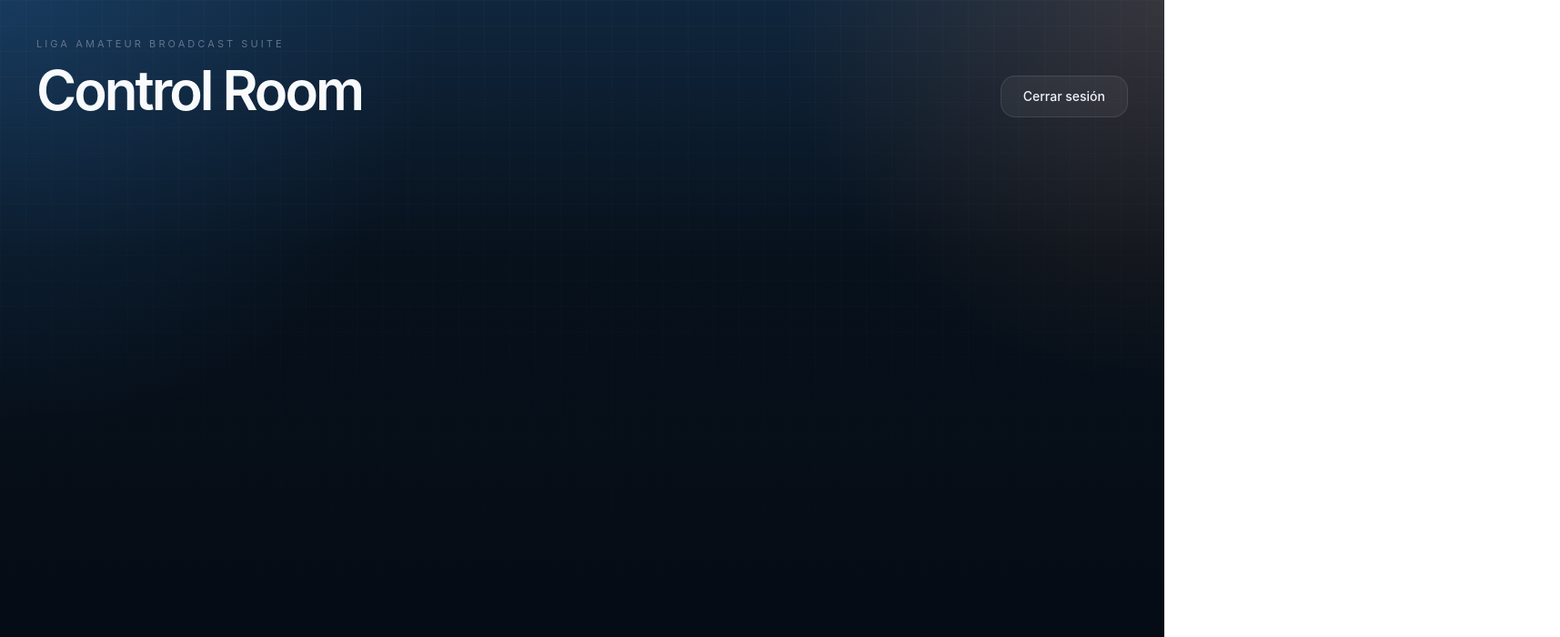
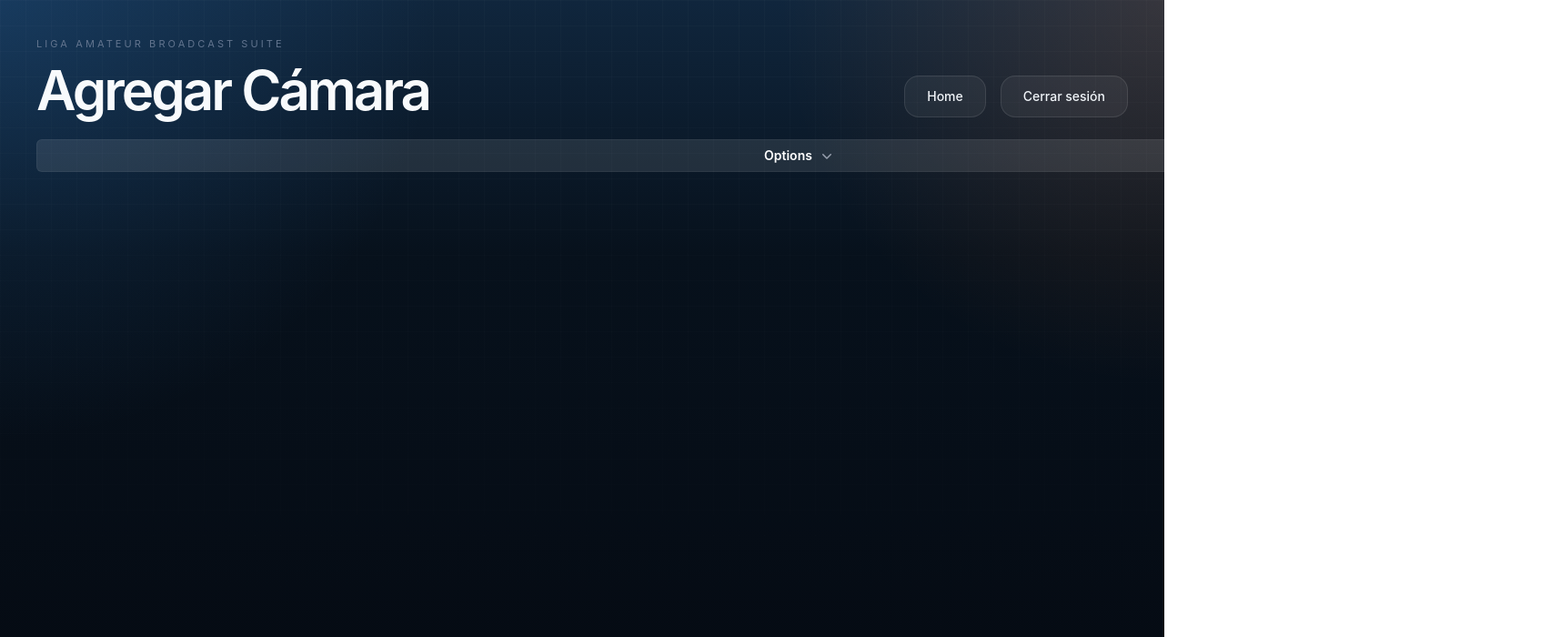
Before and after one commit to LeaGaj04/App-Streaming, a React (Vite) app in the folder app-streaming/: page /addCam in a window 1280 px wide. Both pictures are taken after typing "Sample", "Sample123" into the empty fields and a click on the button "Entrar al panel de transmision". Shown: the top 700 px of the page at 91% size, 1715 px wide, since content can reach past the window. Built offline with nearby package versions, Linux system fonts and the light colour scheme.

Commit message:
Pagina Add Cam creada

```diff
--- a/app-streaming/package.json
+++ b/app-streaming/package.json
@@ -13,6 +13,7 @@
     "start": "concurrently \"npm run dev\" \"npm run electron\""
   },
   "dependencies": {
+    "@headlessui/react": "^2.2.10",
     "@heroicons/react": "^2.2.0",
     "react": "^19.2.4",
     "react-dom": "^19.2.4",
--- a/app-streaming/src/addCam.jsx
+++ b/app-streaming/src/addCam.jsx
@@ -1,7 +1,15 @@
 {/*import { useState } from 'react'*/}
+import { useNavigate } from 'react-router-dom';
+import { Menu, MenuButton, MenuItem, MenuItems } from '@headlessui/react'
+import { ChevronDownIcon } from '@heroicons/react/20/solid'
 
 function AddCam(onLogout) {
   {/*const [sidebarAbierta, setSidebarAbierta] = useState(false)*/}
+
+  const navigate = useNavigate();
+  const irHome = () => {
+    navigate('/')
+  };
   return (
     /* ######### COLOR FONDO ######### */
     <div className="min-h-screen bg-[radial-gradient(circle_at_top_left,rgba(48,124,199,0.24),transparent_32%),radial-gradient(circle_at_top_right,rgba(255,137,61,0.16),transparent_28%),linear-gradient(180deg,#10263d,#07111c_35%,#050a12_100%)] text-slate-200">
@@ -13,20 +21,73 @@ function AddCam(onLogout) {
               <header className="flex flex-col gap-6 xl:flex-row xl:items-end xl:justify-between relative z-10">
                 <div className="max-w-3xl">
                   <p className="mb-3 text-[11px] uppercase tracking-[0.28em] text-slate-500">Liga amateur broadcast suite</p>
-                  <h1 className="text-4xl font-semibold tracking-[-0.05em] text-slate-50 sm:text-5xl xl:text-6xl">Control Room</h1>
+                  <h1 className="text-4xl font-semibold tracking-[-0.05em] text-slate-50 sm:text-5xl xl:text-6xl">Agregar Cámara</h1>
                 </div>
-                <div className="flex items-center gap-4">
+                <div className="flex justify-end gap-4">
                   {/*<button onClick={() => setSidebarAbierta(true)} className="rounded-2xl bg-white/5 border border-white/10 p-4 hover:bg-white/10 transition"><SidebarIcon /></button>*/}
-                  <button onClick={onLogout} className="rounded-2xl border border-white/10 bg-white/5 px-6 py-3 text-sm font-medium text-slate-100 hover:bg-white/8 transition">Cerrar sesión</button>
+                  <button onClick={irHome} className="rounded-2xl border border-white/10 bg-white/5 px-6 py-3 text-sm font-medium text-slate-100 hover:bg-white/8 transition">Home</button>
+                  <button onClick={onLogout} className="flex rounded-2xl border border-white/10 bg-white/5 px-6 py-3 text-sm font-medium text-slate-100 hover:bg-white/8 transition">Cerrar sesión</button>
                 </div>
               </header>
+              <main>
+                <div className='container mx-auto'>
+                  <Menu as="div" className="relative inline-block">
+                    <MenuButton className="inline-flex w-full justify-center gap-x-1.5 rounded-md bg-white/10 px-200 py-2 text-sm font-semibold text-white inset-ring-1 inset-ring-white/5 hover:bg-white/20">
+                      Options
+                      <ChevronDownIcon aria-hidden="true" className="-mr-1 size-5 text-gray-400" />
+                    </MenuButton>
+
+                    <MenuItems
+                      transition
+                      className="absolute right-0 z-10 mt-2 w-56 origin-top-right rounded-md bg-gray-800 outline-1 -outline-offset-1 outline-white/10 transition data-closed:scale-95 data-closed:transform data-closed:opacity-0 data-enter:duration-100 data-enter:ease-out data-leave:duration-75 data-leave:ease-in"
+                    >
+                      <div className="py-1">
+                        <MenuItem>
+                          <a
+                            href="#"
+                            className="block px-4 py-2 text-sm text-gray-300 data-focus:bg-white/5 data-focus:text-white data-focus:outline-hidden"
+                          >
+                            Account settings
+                          </a>
+                        </MenuItem>
+                        <MenuItem>
+                          <a
+                            href="#"
+                            className="block px-4 py-2 text-sm text-gray-300 data-focus:bg-white/5 data-focus:text-white data-focus:outline-hidden"
+                          >
+                            Support
+                          </a>
+                        </MenuItem>
+                        <MenuItem>
+                          <a
+                            href="#"
+                            className="block px-4 py-2 text-sm text-gray-300 data-focus:bg-white/5 data-focus:text-white data-focus:outline-hidden"
+                          >
+                            License
+                          </a>
+                        </MenuItem>
+                        <form action="#" method="POST">
+                          <MenuItem>
+                            <button
+                              type="submit"
+                              className="block w-full px-4 py-2 text-left text-sm text-gray-300 data-focus:bg-white/5 data-focus:text-white data-focus:outline-hidden"
+                            >
+                              Sign out
+                            </button>
+                          </MenuItem>
+                        </form>
+                      </div>
+                    </MenuItems>
+                  </Menu>
+                </div>
+              </main>
             </div>
 
     </div>
   )
 }
 
-import React from 'react'
+{/*import React from 'react'*/}
 
 {/*function AddCam() {
   return (
```
Also changed, not shown: 1 other file (tests, documents, lock files or other folders).
